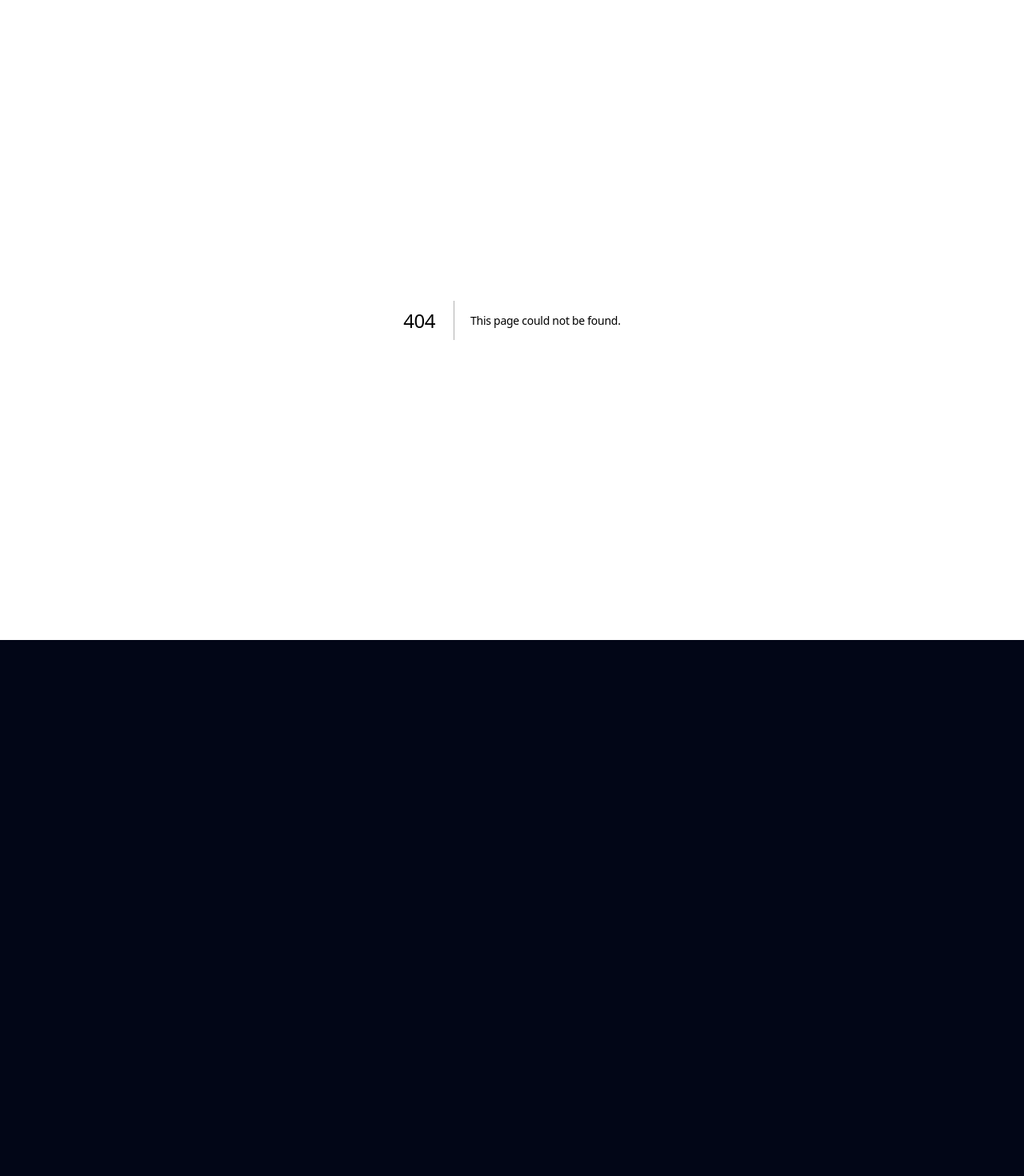
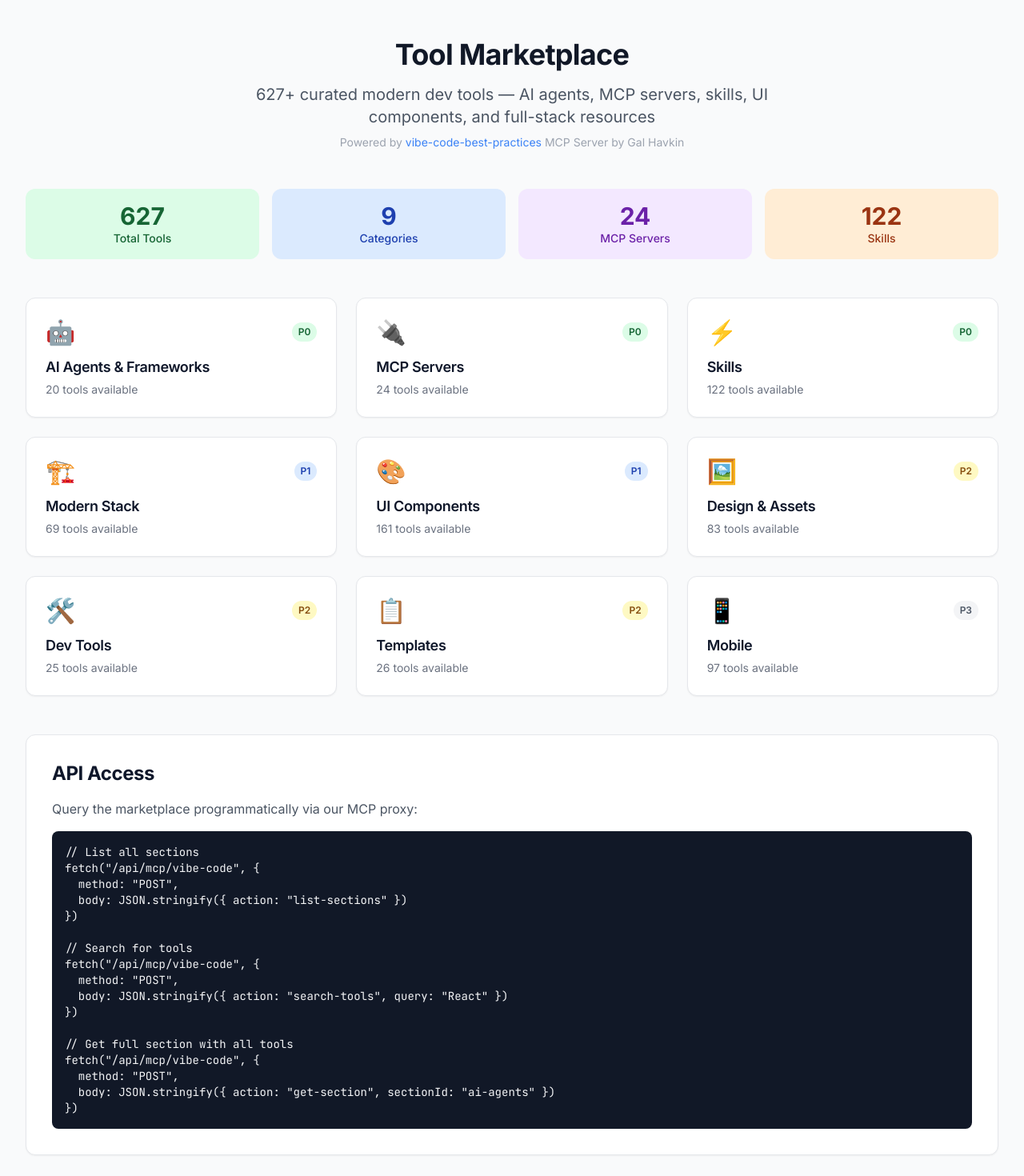
Before and after one commit to breverdbidder/zonewise-web, a Next.js app: page /marketplace in a window 1280 px wide. Before the commit this address had no page. Shown: the top 1470 px of the page at 80% size. Before the commit the page ends 800 px from the top, so only its background shows below. Built offline with nearby package versions, Linux system fonts and the light colour scheme.

Commit message:
feat: Add marketplace page with 627+ tools from vibe-code MCP

```diff
--- /dev/null
+++ b/app/(dashboard)/marketplace/page.tsx
@@ -0,0 +1,131 @@
+import { Metadata } from "next";
+
+export const metadata: Metadata = {
+  title: "Tool Marketplace | ZoneWise.AI",
+  description: "Browse 627+ curated modern dev tools — AI agents, MCP servers, skills, and full-stack resources",
+};
+
+const CATEGORIES = [
+  { id: "ai-agents", label: "AI Agents & Frameworks", icon: "🤖", tools: 20, priority: "P0" },
+  { id: "mcp", label: "MCP Servers", icon: "🔌", tools: 24, priority: "P0" },
+  { id: "skills", label: "Skills", icon: "⚡", tools: 122, priority: "P0" },
+  { id: "modern-stack", label: "Modern Stack", icon: "🏗️", tools: 69, priority: "P1" },
+  { id: "web", label: "UI Components", icon: "🎨", tools: 161, priority: "P1" },
+  { id: "design", label: "Design & Assets", icon: "🖼️", tools: 83, priority: "P2" },
+  { id: "dev-tools", label: "Dev Tools", icon: "🛠️", tools: 25, priority: "P2" },
+  { id: "getting-started", label: "Templates", icon: "📋", tools: 26, priority: "P2" },
+  { id: "mobile", label: "Mobile", icon: "📱", tools: 97, priority: "P3" },
+];
+
+export default function MarketplacePage() {
+  const totalTools = CATEGORIES.reduce((sum, cat) => sum + cat.tools, 0);
+
+  return (
+    <div className="min-h-screen bg-gray-50">
+      <div className="max-w-7xl mx-auto px-4 py-12 sm:px-6 lg:px-8">
+        {/* Header */}
+        <div className="text-center mb-12">
+          <h1 className="text-4xl font-bold text-gray-900 mb-4">
+            Tool Marketplace
+          </h1>
+          <p className="text-xl text-gray-600 max-w-3xl mx-auto">
+            {totalTools}+ curated modern dev tools — AI agents, MCP servers, skills,
+            UI components, and full-stack resources
+          </p>
+          <p className="text-sm text-gray-400 mt-2">
+            Powered by{" "}
+            <a
+              href="https://vibe-code-best-practices.vercel.app"
+              target="_blank"
+              rel="noopener noreferrer"
+              className="text-blue-500 hover:underline"
+            >
+              vibe-code-best-practices
+            </a>{" "}
+            MCP Server by Gal Havkin
+          </p>
+        </div>
+
+        {/* Stats Bar */}
+        <div className="grid grid-cols-2 md:grid-cols-4 gap-4 mb-12">
+          {[
+            { label: "Total Tools", value: totalTools, color: "bg-green-100 text-green-800" },
+            { label: "Categories", value: 9, color: "bg-blue-100 text-blue-800" },
+            { label: "MCP Servers", value: 24, color: "bg-purple-100 text-purple-800" },
+            { label: "Skills", value: 122, color: "bg-orange-100 text-orange-800" },
+          ].map((stat) => (
+            <div
+              key={stat.label}
+              className={`rounded-xl p-4 text-center ${stat.color}`}
+            >
+              <div className="text-3xl font-bold">{stat.value}</div>
+              <div className="text-sm font-medium">{stat.label}</div>
+            </div>
+          ))}
+        </div>
+
+        {/* Category Grid */}
+        <div className="grid grid-cols-1 md:grid-cols-2 lg:grid-cols-3 gap-6">
+          {CATEGORIES.map((cat) => (
+            <div
+              key={cat.id}
+              className="bg-white rounded-xl shadow-sm border border-gray-200 p-6 hover:shadow-md transition-shadow cursor-pointer"
+            >
+              <div className="flex items-center justify-between mb-3">
+                <span className="text-3xl">{cat.icon}</span>
+                <span
+                  className={`text-xs font-semibold px-2 py-1 rounded-full ${
+                    cat.priority === "P0"
+                      ? "bg-green-100 text-green-800"
+                      : cat.priority === "P1"
+                      ? "bg-blue-100 text-blue-800"
+                      : cat.priority === "P2"
+                      ? "bg-yellow-100 text-yellow-800"
+                      : "bg-gray-100 text-gray-600"
+                  }`}
+                >
+                  {cat.priority}
+                </span>
+              </div>
+              <h3 className="text-lg font-semibold text-gray-900 mb-1">
+                {cat.label}
+              </h3>
+              <p className="text-sm text-gray-500">
+                {cat.tools} tools available
+              </p>
+            </div>
+          ))}
+        </div>
+
+        {/* API Info */}
+        <div className="mt-12 bg-white rounded-xl shadow-sm border border-gray-200 p-8">
+          <h2 className="text-2xl font-bold text-gray-900 mb-4">
+            API Access
+          </h2>
+          <p className="text-gray-600 mb-4">
+            Query the marketplace programmatically via our MCP proxy:
+          </p>
+          <div className="bg-gray-900 rounded-lg p-4 text-sm font-mono text-gray-100 overflow-x-auto">
+            <pre>{`// List all sections
+fetch("/api/mcp/vibe-code", {
+  method: "POST",
+  body: JSON.stringify({ action: "list-sections" })
+})
+
+// Search for tools
+fetch("/api/mcp/vibe-code", {
+  method: "POST",
+  body: JSON.stringify({ action: "search-tools", query: "React" })
+})
+
+// Get full section with all tools
+fetch("/api/mcp/vibe-code", {
+  method: "POST",
+  body: JSON.stringify({ action: "get-section", sectionId: "ai-agents" })
+})`}</pre>
+          </div>
+        </div>
+      </div>
+    </div>
+  );
+}
```
